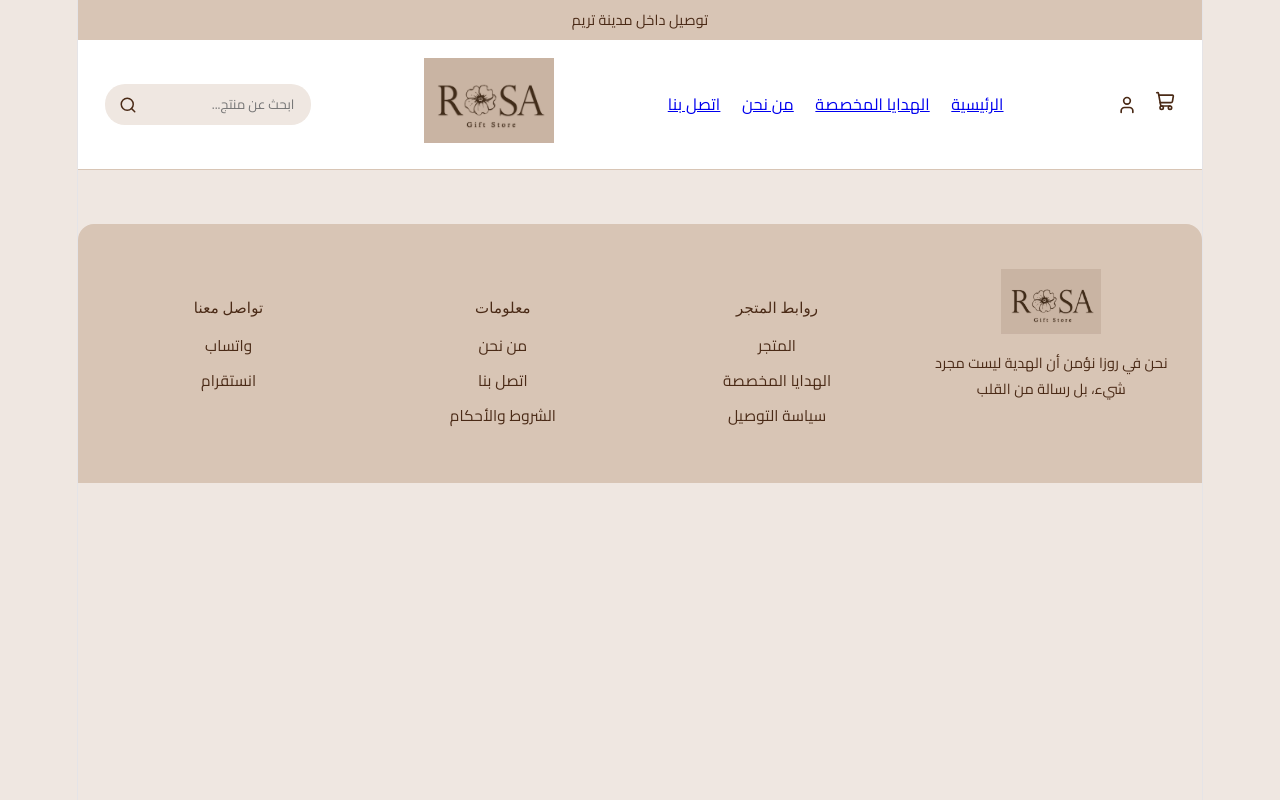
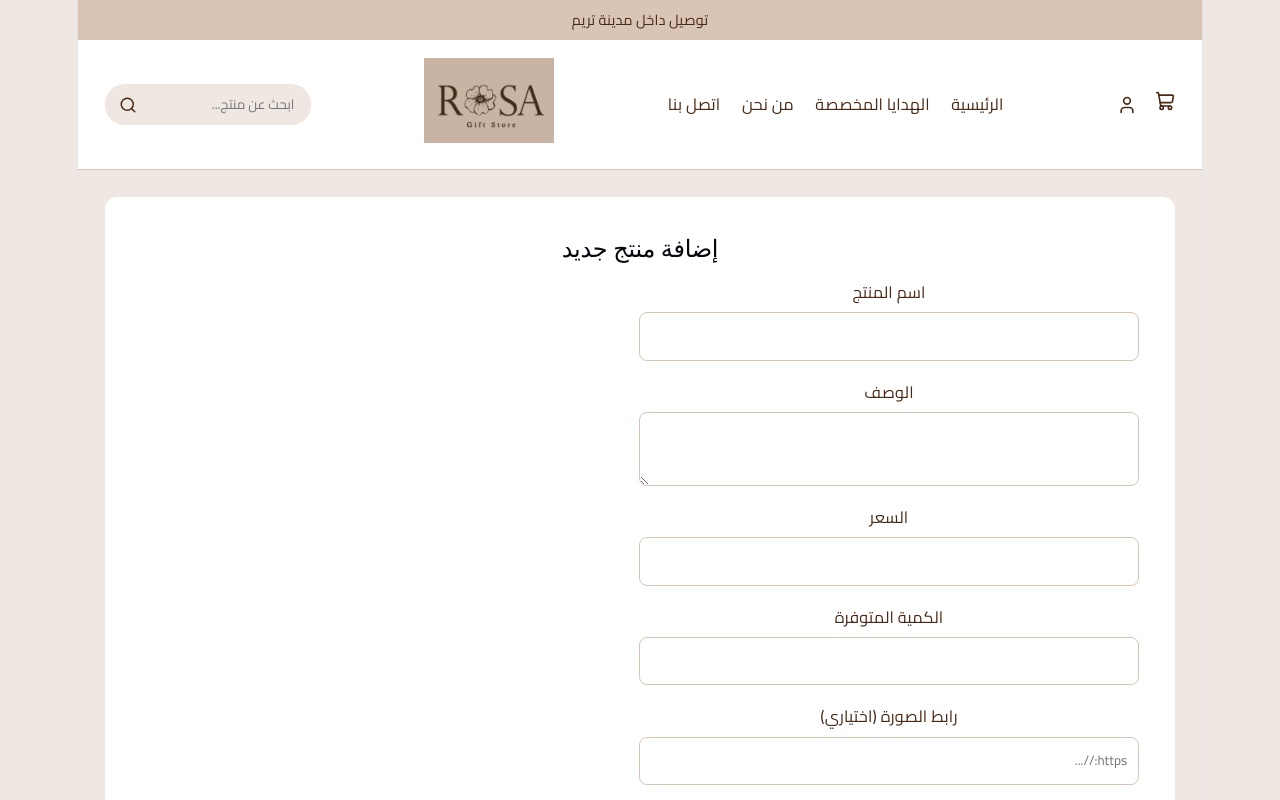
Before and after one commit to Outlaw515/gift-store, a React (Vite) app in the folder frontend/: page /admin in a window 1280 px wide. Shown: the top 800 px of the page. Built offline with nearby package versions, Linux system fonts and the light colour scheme.

Commit message:
Add admin page for creating products via form

```diff
--- a/frontend/src/App.css
+++ b/frontend/src/App.css
@@ -455,3 +455,62 @@ body {
   cursor: pointer;
   font-weight: 600;
 }
+.header-nav a {
+  color: #4A2A16;
+  text-decoration: none;
+  font-size: 0.9rem;
+}
+
+.header-nav a:hover {
+  color: #8B5E3C;
+}
+
+.static-page {
+  background-color: #ffffff;
+  border-radius: 12px;
+  padding: 2rem;
+  margin-bottom: 2rem;
+}
+
+.static-page h2 {
+  font-family: 'Playfair Display', serif;
+  margin-bottom: 1rem;
+}
+.admin-form {
+  display: flex;
+  flex-direction: column;
+  gap: 1rem;
+  max-width: 500px;
+}
+
+.admin-form label {
+  display: flex;
+  flex-direction: column;
+  gap: 0.4rem;
+  font-size: 0.9rem;
+  color: #4A2A16;
+}
+
+.admin-form input,
+.admin-form textarea {
+  padding: 0.6rem;
+  border: 1px solid #D8C5B5;
+  border-radius: 8px;
+  font-family: 'Cairo', sans-serif;
+}
+
+.admin-submit-btn {
+  background-color: #4A2A16;
+  color: #EFE7E1;
+  border: none;
+  border-radius: 8px;
+  padding: 0.7rem;
+  cursor: pointer;
+  font-weight: 600;
+}
+
+.admin-message {
+  margin-top: 1rem;
+  color: #8B5E3C;
+  font-weight: 600;
+}
--- a/frontend/src/App.tsx
+++ b/frontend/src/App.tsx
@@ -9,6 +9,7 @@ import CartButton from './components/CartButton';
 import AboutPage from './pages/AboutPage';
 import ContactPage from './pages/ContactPage';
 import CustomGiftsPage from './pages/CustomGiftsPage';
+import AdminPage from './pages/AdminPage';
 import './App.css';
 
 function HomePage() {
@@ -35,6 +36,7 @@ function App() {
           <Route path="/about" element={<AboutPage />} />
           <Route path="/contact" element={<ContactPage />} />
           <Route path="/custom-gifts" element={<CustomGiftsPage />} />
+        <Route path="/admin" element={<AdminPage />} />
         </Routes>
       </main>
       <Footer />
--- /dev/null
+++ b/frontend/src/pages/AdminPage.tsx
@@ -0,0 +1,72 @@
+import { useState } from 'react';
+
+function AdminPage() {
+  const [name, setName] = useState('');
+  const [description, setDescription] = useState('');
+  const [price, setPrice] = useState('');
+  const [stockQuantity, setStockQuantity] = useState('');
+  const [imageUrl, setImageUrl] = useState('');
+  const [message, setMessage] = useState('');
+
+  async function handleSubmit(e: React.FormEvent) {
+    e.preventDefault();
+    setMessage('');
+
+    try {
+      const response = await fetch('http://localhost:5144/api/products', {
+        method: 'POST',
+        headers: { 'Content-Type': 'application/json' },
+        body: JSON.stringify({
+          name,
+          description,
+          price: parseFloat(price),
+          stockQuantity: parseInt(stockQuantity),
+          imageUrl: imageUrl || null,
+        }),
+      });
+
+      if (!response.ok) throw new Error('فشل إضافة المنتج');
+
+      setMessage('تمت إضافة المنتج بنجاح');
+      setName('');
+      setDescription('');
+      setPrice('');
+      setStockQuantity('');
+      setImageUrl('');
+    } catch {
+      setMessage('حدث خطأ، حاول مرة أخرى');
+    }
+  }
+
+  return (
+    <div className="static-page">
+      <h2>إضافة منتج جديد</h2>
+      <form onSubmit={handleSubmit} className="admin-form">
+        <label>
+          اسم المنتج
+          <input value={name} onChange={(e) => setName(e.target.value)} required />
+        </label>
+        <label>
+          الوصف
+          <textarea value={description} onChange={(e) => setDescription(e.target.value)} required />
+        </label>
+        <label>
+          السعر
+          <input type="number" step="0.01" value={price} onChange={(e) => setPrice(e.target.value)} required />
+        </label>
+        <label>
+          الكمية المتوفرة
+          <input type="number" value={stockQuantity} onChange={(e) => setStockQuantity(e.target.value)} required />
+        </label>
+        <label>
+          رابط الصورة (اختياري)
+          <input value={imageUrl} onChange={(e) => setImageUrl(e.target.value)} placeholder="https://..." />
+        </label>
+        <button type="submit" className="admin-submit-btn">إضافة المنتج</button>
+      </form>
+      {message && <p className="admin-message">{message}</p>}
+    </div>
+  );
+}
+
+export default AdminPage;
```
